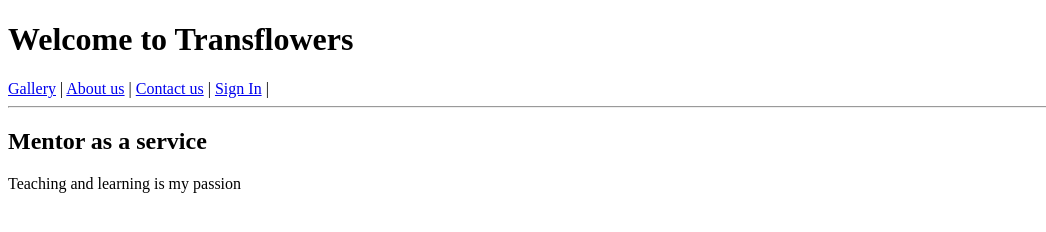
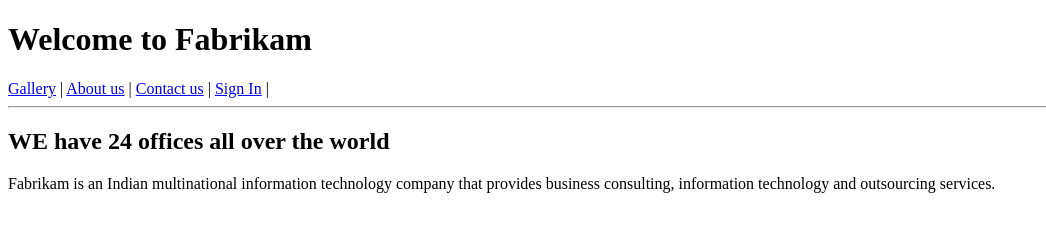
Before and after one commit to dnyanendra26/AWS-EXAM, a website: page public/index.html in a window 1280 px wide. Shown: the whole page, without its empty margins (0-1046 px from the left). Drawn offline with Linux system fonts and the light colour scheme.

Commit message:
Update index.html

```diff
--- a/public/index.html
+++ b/public/index.html
@@ -5,11 +5,11 @@
         <script src="scripts/app.js"></script>
     </head>
     <body>
-        <h1>Welcome to Transflowers</h1>
+        <h1>Welcome to Fabrikam</h1>
         <a href="/catalog.html">Gallery</a> |  <a href="/about.html">About us</a> |  <a href="/contact.html">Contact us</a> |  <a href="/login.html">Sign In</a> |
         <hr/>
-        <h2>Mentor as a service</h2>
-        <p>Teaching and learning is my passion</p>
+        <h2>WE have 24 offices all over the world</h2>
+        <p>Fabrikam is an Indian multinational information technology company that provides business consulting, information technology and outsourcing services.</p>
 
     </body>
 </html>
```
